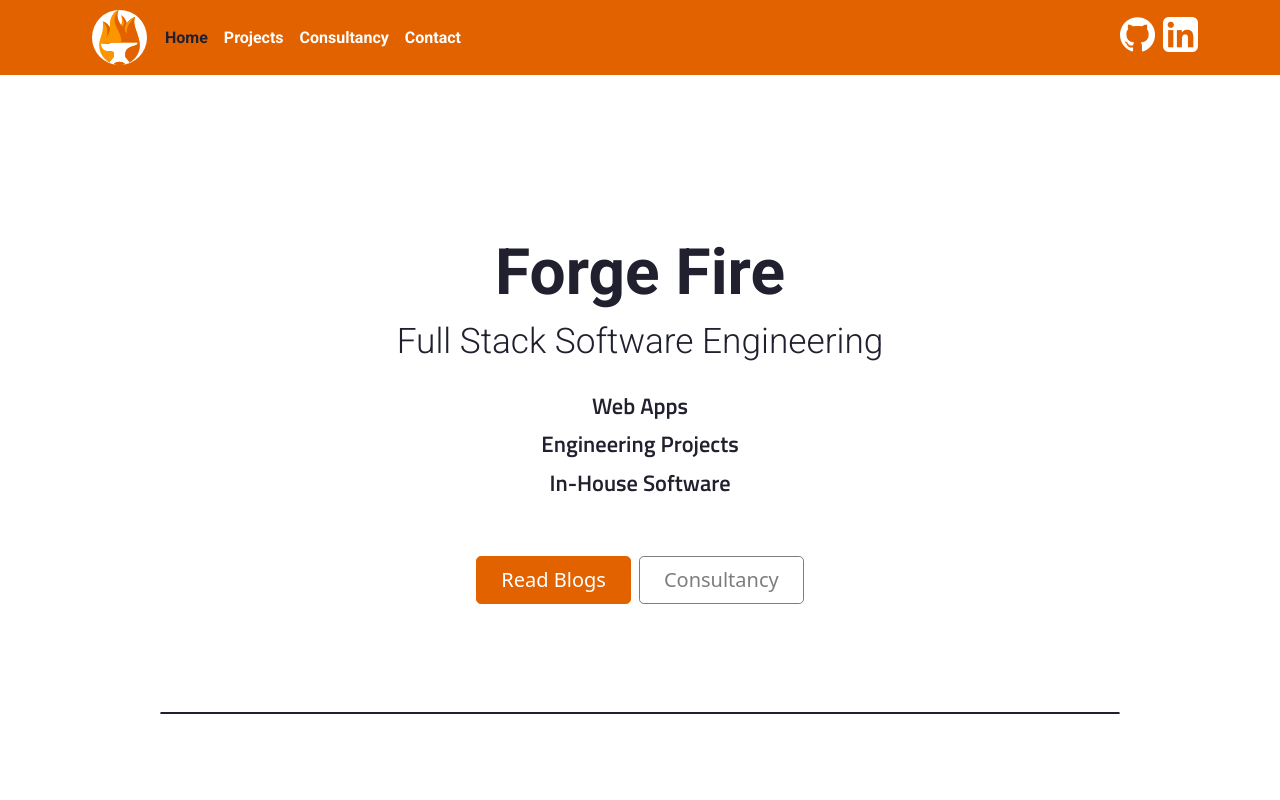
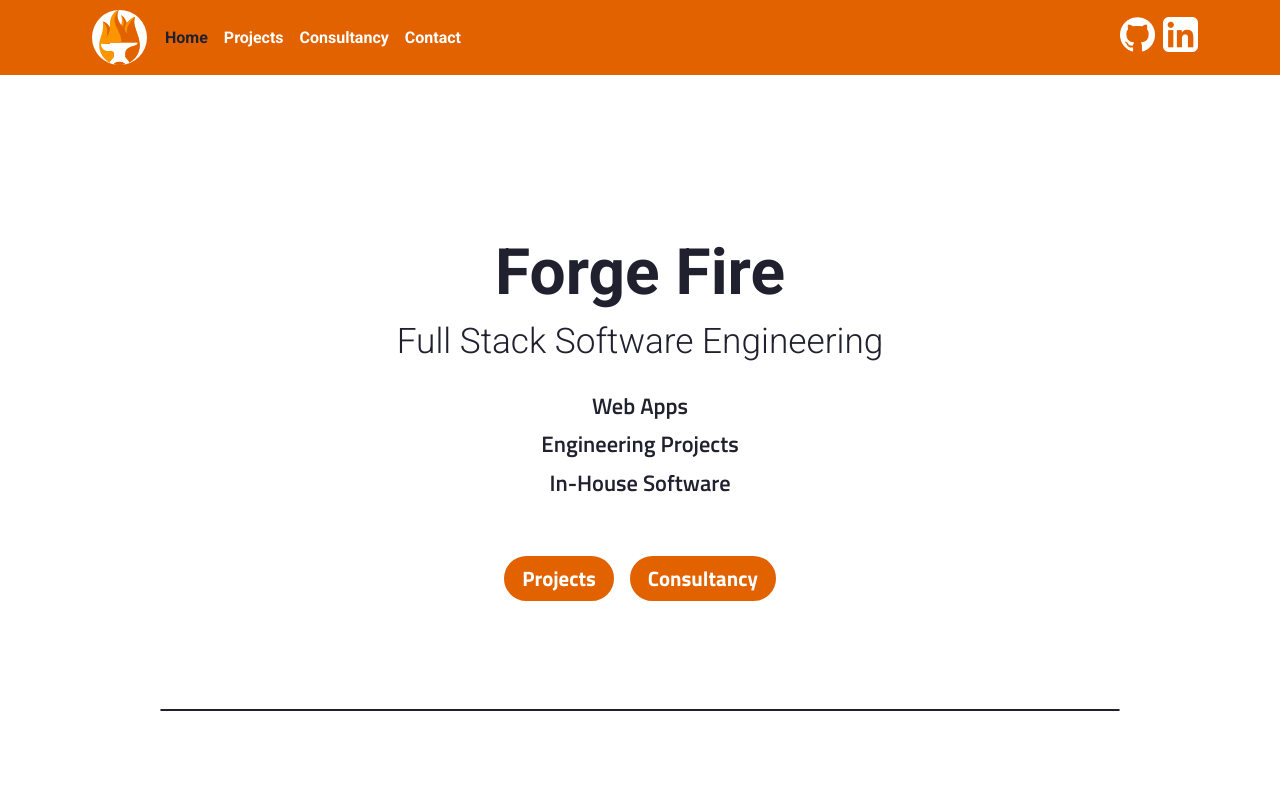
Before and after one commit to mickeybeurskens/forgefire-website, a Next.js app: page / in a window 1280 px wide. Shown: the top 800 px of the page. Built offline with nearby package versions, Linux system fonts and the light colour scheme.

Commit message:
Simplify button style

```diff
--- a/components/Button.js
+++ b/components/Button.js
@@ -4,8 +4,7 @@ import styles from '../styles/button.module.scss'
 const PrimaryButton = ({text}) => {
   return (
     <>
-      <button type="button"
-      className={styles.primary + " btn btn-primary btn-lg px-4 gap-3"}>
+      <button className={styles.primary}>
         {text}
       </button>
     </>
@@ -15,8 +14,7 @@ const PrimaryButton = ({text}) => {
 const SecondaryButton = ({text}) => {
   return (
     <>
-      <button type="button"
-      className={styles.secondary + " btn btn-outline-secondary btn-lg px-4"}>
+      <button className={styles.secondary}>
         {text}
       </button>
     </>
--- a/components/home/Hero.js
+++ b/components/home/Hero.js
@@ -1,5 +1,5 @@
 import Image from 'next/image'
-import { PrimaryButton, SecondaryButton } from '../Button'
+import { PrimaryButton } from '../Button'
 import styles from '../../styles/home/hero.module.scss'
 
 const Hero = () => {
@@ -14,9 +14,9 @@ const Hero = () => {
           <p className={styles.text}>Engineering Projects</p>
           <p className={styles.text}>In-House Software</p>
         </div>
-        <div className="d-grid gap-2 p-4 d-sm-flex justify-content-sm-center">
-          <PrimaryButton text={"Read Blogs"}/>
-          <SecondaryButton text={"Consultancy"}/>
+        <div className="d-grid gap-3 p-4 d-sm-flex justify-content-sm-center">
+          <PrimaryButton text={"Projects"}/>
+          <PrimaryButton text={"Consultancy"}/>
         </div>
       </div>
       <div className={styles.line + " d-flex"}/>
--- a/styles/button.module.scss
+++ b/styles/button.module.scss
@@ -1,8 +1,15 @@
 @import 'default_style';
 
 .primary {
+  font-family: $font-body;
+  font-weight: bold;
+  font-size: 1.3rem;
+  color: $c-white;
+  border-radius: 31px;
   background-color: $c-spanish-orange;
+  border-style: solid;
   border-color: $c-spanish-orange;
+  padding: 0.3rem 1rem;
 }
 
 .primary:hover {
@@ -11,10 +18,22 @@
   color: $c-spanish-orange;
 }
 
+.primary:focus {
+  background-color: $c-spanish-orange;
+  border-color: $c-spanish-orange;
+  color: $c-white;
+  box-shadow: $c-spanish-orange;
+}
+
 .secondary {
+  font-family: $font-body;
+  font-weight: bold;
+  font-size: 1.3rem;
   color: $c-gray-web;
+  border-radius: 31px;
   background-color: $c-white;
   border-color: $c-gray-web;
+  border-radius: 31px;
 }
 
 .secondary:hover {
```
